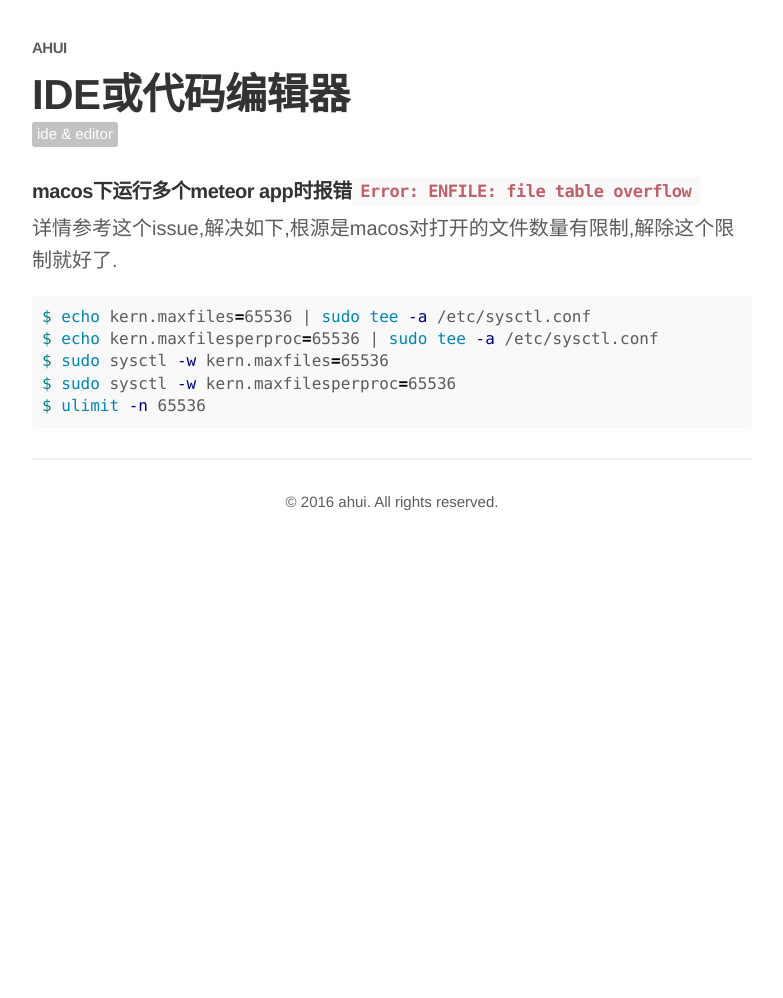
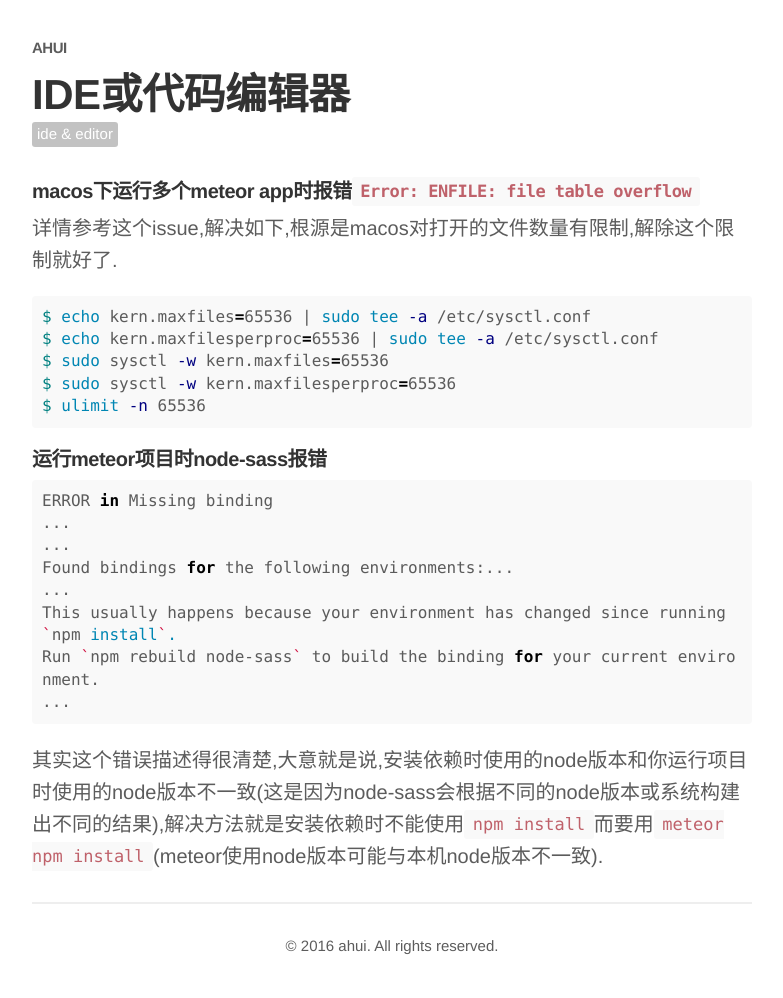
Before and after one commit to funkyLover/blog, a Jekyll site: the page built from notes/_posts/2017-04-26-something-about-meteor.md, in a window 1280 px wide. Shown: the whole page, without its empty margins (248-1031 px from the left). Built offline with Jekyll 4.4.1, drawn with Linux system fonts in a browser that asks for light colours; comment, search, counter and statistics services are not loaded; before the commit the page ends 900 px from its top, so only the background shows below that.

Commit message:
* note for fix node-sass error when work with meteor

````diff
--- a/notes/_posts/2017-04-26-something-about-meteor.md
+++ b/notes/_posts/2017-04-26-something-about-meteor.md
@@ -18,3 +18,18 @@ $ sudo sysctl -w kern.maxfiles=65536
 $ sudo sysctl -w kern.maxfilesperproc=65536
 $ ulimit -n 65536
 ```
+
+##### 运行meteor项目时node-sass报错
+
+```shell
+ERROR in Missing binding
+...
+...
+Found bindings for the following environments:...
+...
+This usually happens because your environment has changed since running `npm install`.
+Run `npm rebuild node-sass` to build the binding for your current environment.
+...
+```
+
+其实这个错误描述得很清楚,大意就是说,安装依赖时使用的node版本和你运行项目时使用的node版本不一致(这是因为node-sass会根据不同的node版本或系统构建出不同的结果),解决方法就是安装依赖时不能使用`npm install`而要用`meteor npm install`(meteor使用node版本可能与本机node版本不一致).
````
